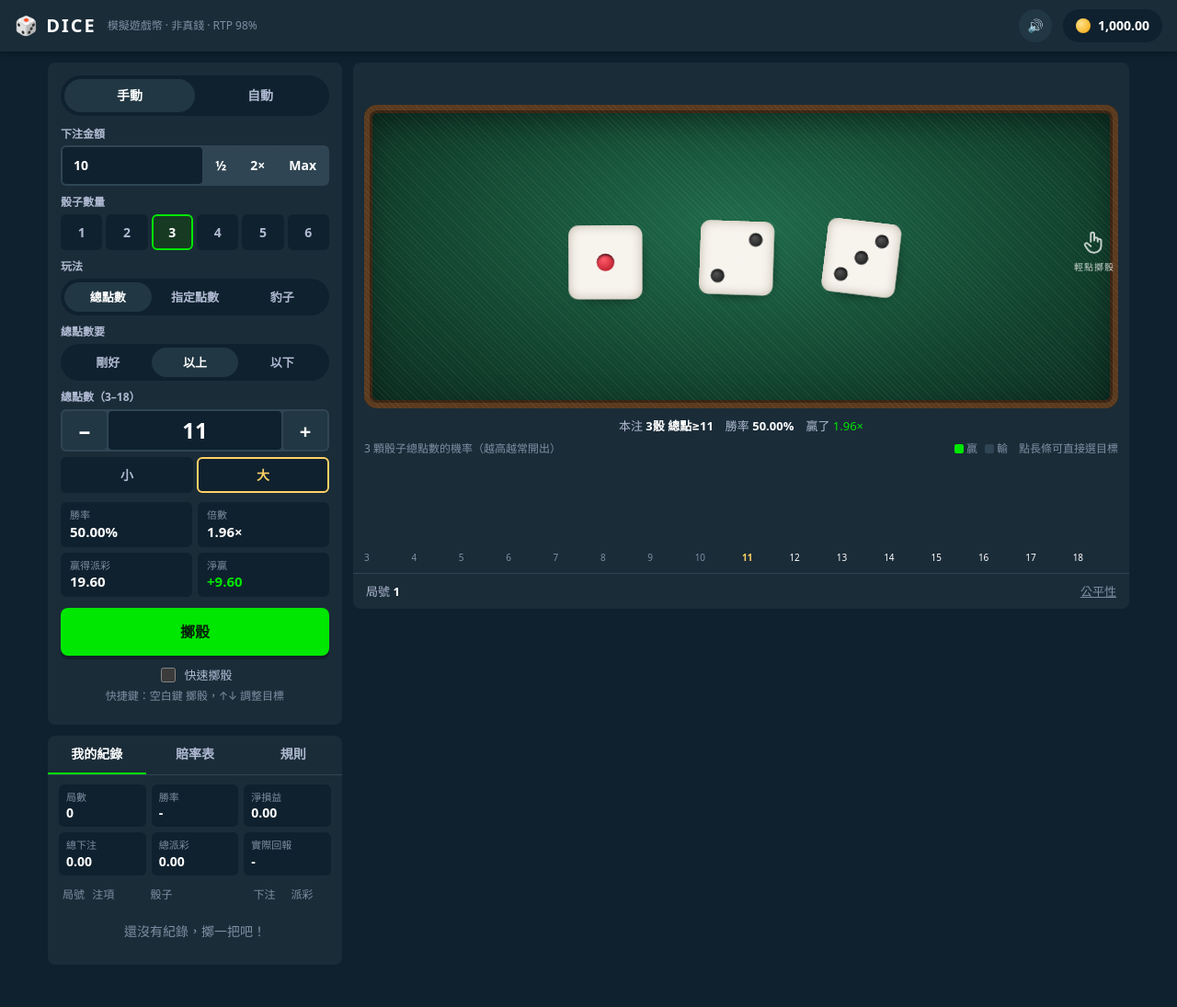
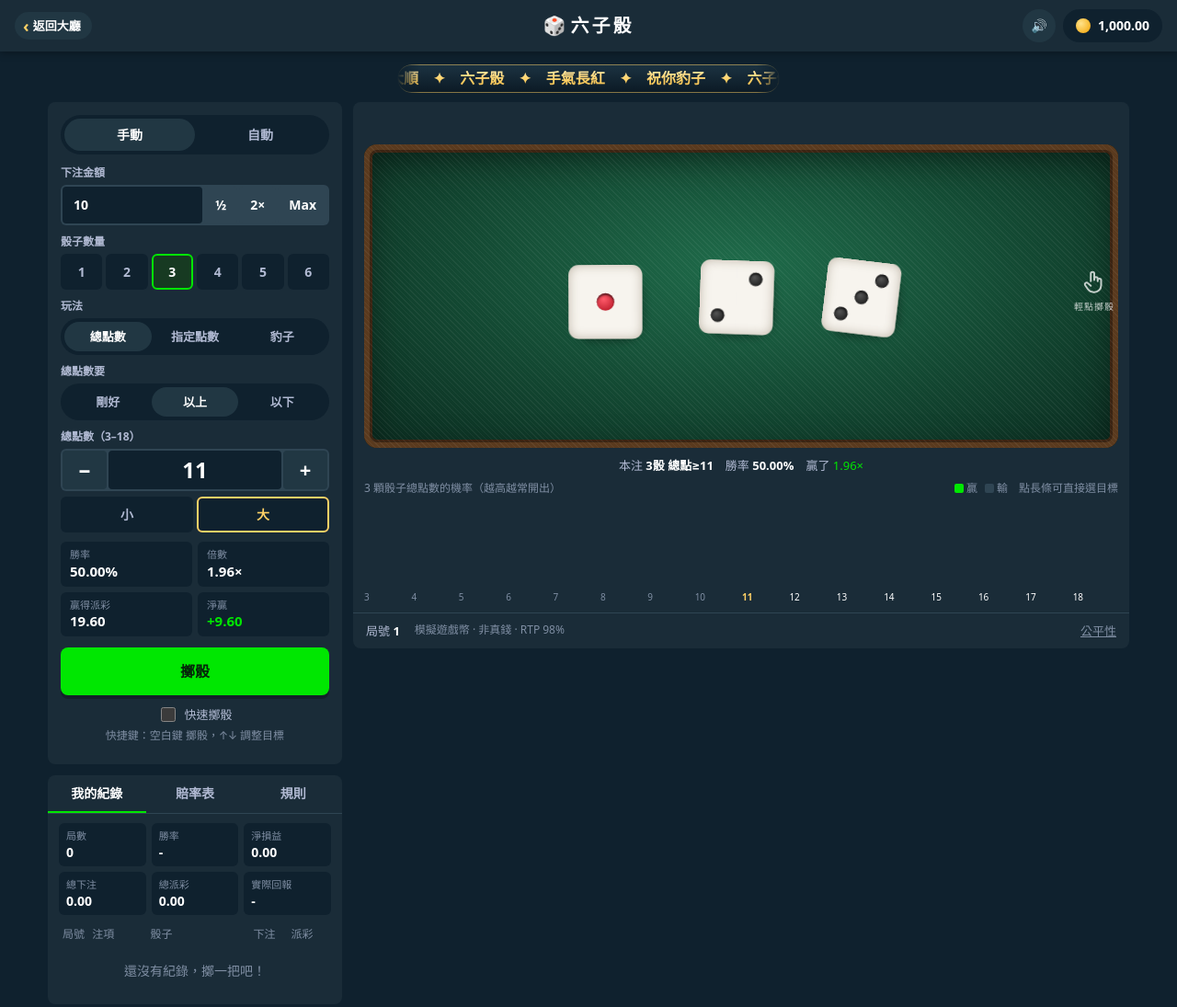
Before and after one commit to acc2023156/Dice, a plain HTML site: page index.html in a window 1280 px wide. Shown: the whole page at 92% size. Before the commit the page ends 1061 px from the top, so only its background shows below. Drawn offline with Linux system fonts and the light colour scheme.

Commit message:
Rename to 六子骰, add 26-character marquee below the member bar
- 會員列中間顯示「六子骰」標題，左上常駐「‹ 返回大廳」（手機也顯示文字）
- 會員列下方、遊戲區上方加入跑馬燈（寬 26 字，同 Plinko 做法）
- 「模擬遊戲幣 · 非真錢 · RTP 98%」移到托盤下方資訊列

Co-Authored-By: Claude Opus 5.5 <noreply@anthropic.com>

```diff
--- a/css/style.css
+++ b/css/style.css
@@ -34,16 +34,21 @@ code { font-family: ui-monospace, Consolas, monospace; }
 
 /* ---------- topbar ---------- */
 .topbar {
-  position: sticky; top: 0; z-index: 10; display: flex; align-items: center; gap: 12px;
+  position: sticky; top: 0; z-index: 10; display: grid; grid-template-columns: auto 1fr auto; align-items: center; gap: 10px;
   padding: 10px 16px; padding-top: max(10px, env(safe-area-inset-top));
   background: var(--panel); box-shadow: 0 2px 8px rgba(0, 0, 0, .3);
 }
-.brand { font-weight: 900; font-size: 20px; letter-spacing: 2px; color: var(--strong); }
-.brand::before { content: "🎲 "; }
+.brand { justify-self: center; margin: 0; font-weight: 900; font-size: 20px; letter-spacing: 3px; color: var(--strong); white-space: nowrap; }
+.brand::before { content: "🎲 "; letter-spacing: 0; }
 .demo-tag { font-size: 12px; color: var(--muted); }
-.back-btn { color: var(--strong); text-decoration: none; background: var(--panel-2); border-radius: 99px; padding: 6px 12px; font-weight: 700; font-size: 13px; }
+.back-btn {
+  justify-self: start; display: inline-flex; align-items: center; gap: 4px; white-space: nowrap;
+  color: var(--strong); text-decoration: none; background: var(--panel-2); border-radius: 99px; padding: 6px 12px 6px 9px; font-weight: 700; font-size: 13px;
+}
+.back-btn span { font-size: 18px; line-height: 1; color: var(--gold); }
+.top-right { justify-self: end; display: flex; align-items: center; gap: 8px; }
 .back-btn:hover { background: var(--line); }
-.sound-btn { margin-left: auto; background: var(--panel-2); border: 0; border-radius: 99px; width: 36px; height: 36px; }
+.sound-btn { background: var(--panel-2); border: 0; border-radius: 99px; width: 36px; height: 36px; }
 .sound-btn.off { opacity: .45; }
 .wallet { display: flex; align-items: center; gap: 8px; background: var(--input); border-radius: 99px; padding: 8px 14px; }
 .wallet b { color: var(--strong); font-variant-numeric: tabular-nums; }
@@ -51,9 +56,29 @@ code { font-family: ui-monospace, Consolas, monospace; }
 .wallet.bump b { animation: bump .5s; }
 @keyframes bump { 40% { color: var(--green); transform: scale(1.12); } }
 
+/* ---------- 跑馬燈（寬 26 個字） ---------- */
+.marquee-bar { max-width: 1200px; margin: 0 auto; padding: 10px 12px 0; font-size: 13px; font-weight: 900; line-height: 1.8; }
+.marquee {
+  display: block; width: 26em; max-width: 100%; margin: 0 auto; overflow: hidden; padding: 1px 0; border-radius: 999px;
+  background: linear-gradient(180deg, #1c3342, #0b1924);
+  box-shadow: inset 0 0 0 1px rgba(255, 209, 102, .5), 0 2px 6px rgba(0, 0, 0, .3);
+  -webkit-mask-image: linear-gradient(90deg, transparent, #000 6%, #000 94%, transparent);
+  mask-image: linear-gradient(90deg, transparent, #000 6%, #000 94%, transparent);
+}
+.marquee-track { display: inline-flex; white-space: nowrap; animation: marquee 20s linear infinite; }
+.marquee-track span {
+  background: linear-gradient(180deg, #fff3c4, var(--gold) 55%, #e0a93c);
+  -webkit-background-clip: text; background-clip: text; color: transparent;
+}
+@keyframes marquee { from { transform: translateX(0); } to { transform: translateX(-50%); } }
+@media (min-width: 901px) {
+  .topbar { grid-template-columns: 1fr auto 1fr; } /* 桌機左右等寬，標題正中央 */
+  .marquee-bar { padding-top: 14px; font-size: 16px; }
+}
+
 /* ---------- layout ---------- */
 .layout {
-  max-width: 1200px; margin: 0 auto; padding: 12px; display: grid; gap: 12px;
+  max-width: 1200px; margin: 0 auto; padding: 10px 12px 12px; display: grid; gap: 12px;
   grid-template-columns: 320px 1fr;
   grid-template-areas: "panel stage" "tables stage";
   align-items: start;
@@ -299,9 +324,13 @@ select { border: 2px solid var(--line); border-radius: 6px; padding: 8px; appear
 
 /* ---------- mobile ---------- */
 @media (max-width: 900px) {
-  .demo-tag { display: none; }
-  .topbar { padding: 8px 12px; gap: 8px; }
-  .brand { font-size: 17px; }
+  .topbar { padding: 8px 10px; gap: 6px; }
+  .brand { font-size: 17px; letter-spacing: 2px; }
+  .brand::before { content: none; }
+  .top-right { gap: 6px; }
+  .sound-btn { width: 32px; height: 32px; }
+  .wallet { padding: 7px 10px; gap: 6px; }
+  .stage-foot .demo-tag { width: 100%; order: 3; }
   .layout { grid-template-columns: 1fr; grid-template-areas: "stage" "panel" "tables"; padding: 8px; gap: 8px; }
   .tray { height: 240px; margin: 0 8px; }
   .recent { padding: 8px; min-height: 40px; }
@@ -322,4 +351,5 @@ select { border: 2px solid var(--line); border-radius: 6px; padding: 8px; appear
 }
 @media (prefers-reduced-motion: reduce) {
   .tray.thud, .result, .pill { animation: none; }
+  .marquee-track { animation-duration: 60s !important; }
 }
--- a/index.html
+++ b/index.html
@@ -5,18 +5,22 @@
 <meta name="viewport" content="width=device-width, initial-scale=1, viewport-fit=cover">
 <meta name="theme-color" content="#0f212e">
 <link rel="icon" href="favicon.svg" type="image/svg+xml">
-<meta name="description" content="Dice：1–6 顆傳統骰子，押總點數、指定點數或豹子，RTP 98%（模擬遊戲幣，非真錢）">
-<title>Dice</title>
-<link rel="stylesheet" href="css/style.css?v=9">
+<meta name="description" content="六子骰：1–6 顆傳統骰子，押總點數、指定點數或豹子，RTP 98%（模擬遊戲幣，非真錢）">
+<title>六子骰</title>
+<link rel="stylesheet" href="css/style.css?v=11">
 </head>
 <body>
 <header class="topbar">
-  <a class="back-btn" id="backBtn" hidden>‹ 大廳</a>
-  <div class="brand">DICE</div>
-  <div class="demo-tag">模擬遊戲幣 · 非真錢 · RTP 98%</div>
-  <button class="sound-btn" id="soundBtn" type="button" title="音效開關" aria-label="音效開關">🔊</button>
-  <div class="wallet" title="你的遊戲幣餘額"><i class="coin"></i><b id="balance">0.00</b></div>
+  <a class="back-btn" id="backBtn" href="https://acc2023156.github.io/Boss88VIP/boss88-mobile-lobby.html"><span aria-hidden="true">‹</span>返回大廳</a>
+  <h1 class="brand">六子骰</h1>
+  <div class="top-right">
+    <button class="sound-btn" id="soundBtn" type="button" title="音效開關" aria-label="音效開關">🔊</button>
+    <div class="wallet" title="你的遊戲幣餘額"><i class="coin"></i><b id="balance">0.00</b></div>
+  </div>
 </header>
+
+<!-- 26 字寬跑馬燈：會員列下方、遊戲區上方 -->
+<div class="marquee-bar" aria-hidden="true"><div class="marquee"><span class="marquee-track" id="marquee"></span></div></div>
 
 <main class="layout">
   <aside class="panel">
@@ -134,6 +138,7 @@
     </div>
     <div class="stage-foot">
       <span>局號 <b id="nonceOut">-</b></span>
+      <span class="demo-tag">模擬遊戲幣 · 非真錢 · RTP 98%</span>
       <button class="link" id="fairBtn" type="button">公平性</button>
     </div>
   </section>
@@ -197,8 +202,8 @@
 </dialog>
 
 <script src="js/sha256.js"></script>
-<script src="js/engine.js?v=9"></script>
-<script src="js/sound.js?v=9"></script>
-<script src="js/ui.js?v=9"></script>
+<script src="js/engine.js?v=11"></script>
+<script src="js/sound.js?v=11"></script>
+<script src="js/ui.js?v=11"></script>
 </body>
 </html>
--- a/js/ui.js
+++ b/js/ui.js
@@ -70,7 +70,7 @@
     } catch (e) { /* storage unavailable */ }
   }
 
-  // ---------- 返回大廳（只接受自家網域，避免被當成跳轉跳板） ----------
+  // ---------- 返回大廳：預設連到大廳；?return= 只接受自家網域，避免被當成跳轉跳板 ----------
   (function () {
     const ret = new URLSearchParams(location.search).get('return');
     if (!ret) return;
@@ -79,8 +79,25 @@
       const okHost = u.hostname === 'acc2023156.github.io' || u.hostname === location.hostname || u.hostname === 'localhost' || u.hostname === '127.0.0.1';
       if (!/^https?:$/.test(u.protocol) || !okHost) return;
       el.back.href = u.href;
-      el.back.hidden = false;
     } catch (e) { /* invalid url */ }
+  })();
+
+  // ---------- 跑馬燈：品牌名 + 隨機吉祥話 ----------
+  // 兩份相同文字捲動一半寬度 → 無縫循環；每圈都從品牌名開始，換一批吉祥話時不會跳字
+  (function () {
+    const track = $('#marquee');
+    const brand = '六子骰';
+    const cheers = ['祝你豹子', '一擲千金', '好運連連', '大吉大利', '六六大順', '點數噴發', '財源滾滾', '手氣長紅', '旗開得勝', '連莊連中'];
+    const sep = '　✦　';
+    const build = () => {
+      const c = cheers.slice().sort(() => Math.random() - 0.5);
+      const text = [brand, c[0], c[1], brand, c[2], c[3]].join(sep) + sep;
+      track.innerHTML = '';
+      for (let i = 0; i < 2; i++) track.appendChild(document.createElement('span')).textContent = text;
+      track.style.animationDuration = text.length * 0.32 + 's';
+    };
+    track.addEventListener('animationiteration', build);
+    build();
   })();
 
   // ---------- 小提示 ----------
```
Also changed, not shown: 1 other file.
